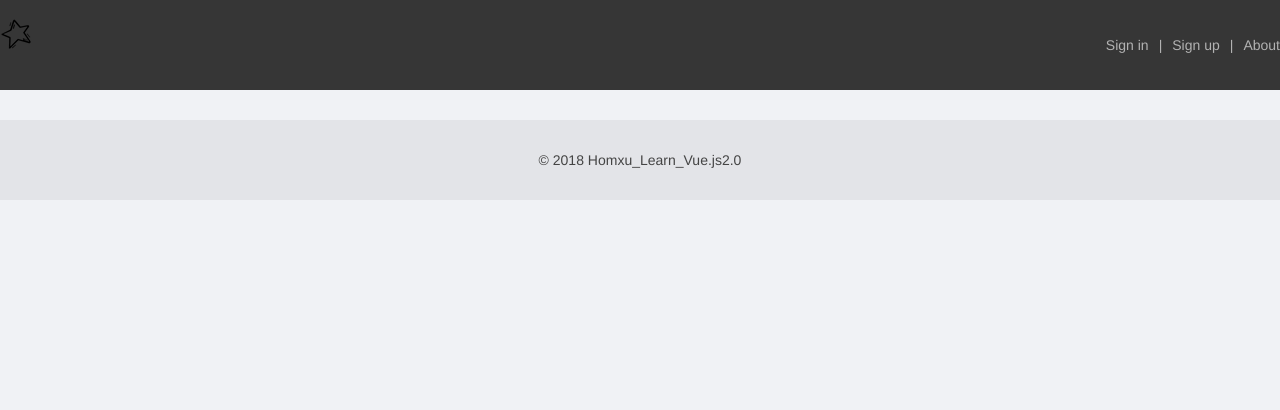
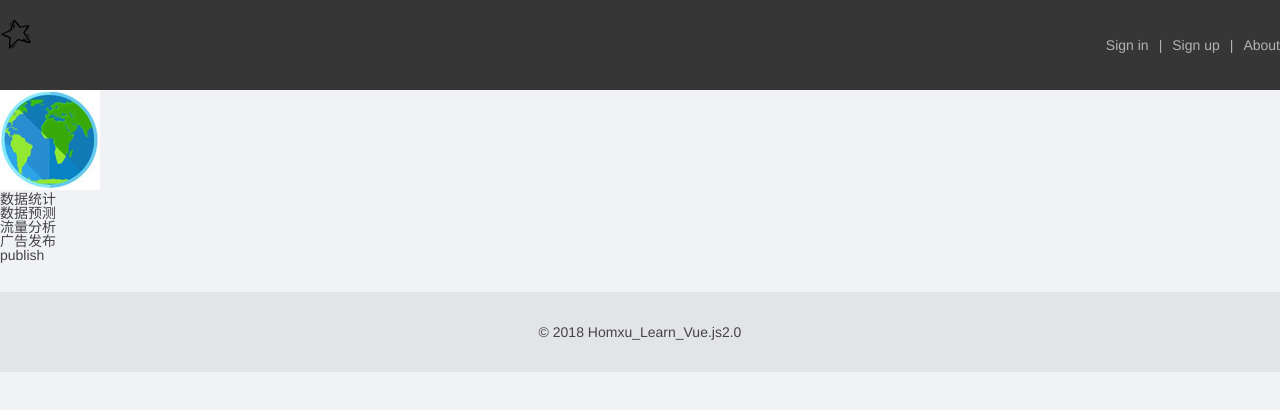
Before and after one commit to homxuwang/vue_sell_project, a Vue app in the folder vue-sell/: page /detail/publish in a window 1280 px wide. Shown: the top 410 px of the page. Built offline with nearby package versions, Linux system fonts and the light colour scheme; what vue-resource would draw is missing.

Commit message:
搭建项目详情主页面的路由 添加四个vue文件 暂未添加样式

```diff
--- /dev/null
+++ b/vue-sell/src/pages/detail.vue
@@ -0,0 +1,53 @@
+<template>
+  <div class="detail-wrap">
+    <div class="detail-left">
+      <div class="product-board">
+        <ul>
+          <img src="../assets/images/1.png"/>
+          <li v-for="itme in products">{{ itme.name }}</li>
+        </ul>
+      </div>
+    </div>
+    <div class="detail-right">
+      <keep-alive>
+        <router-view></router-view>
+      </keep-alive>
+    </div>
+  </div>
+</template>
+
+<script>
+  export default {
+    data () {
+      return {
+        products: [
+        {
+          name: '数据统计',
+          path: 'count',
+          active: false
+        },
+        {
+          name: '数据预测',
+          path: 'forecast',
+          active: false
+        },
+        {
+          name: '流量分析',
+          path: 'analysis',
+          active: false
+        },
+        {
+          name: '广告发布',
+          path: 'publish',
+          active: false
+        }
+      ]
+      }
+
+    }
+  }
+</script>
+
+<style scoped>
+
+</style>
--- /dev/null
+++ b/vue-sell/src/pages/detail/analysis.vue
@@ -0,0 +1,16 @@
+<template>
+  <div>analysis</div>
+</template>
+<script>
+  export default{
+   data (){
+    return {
+
+      }
+   }
+  }
+</script>
+
+<style scoped>
+
+</style>
--- /dev/null
+++ b/vue-sell/src/pages/detail/count.vue
@@ -0,0 +1,16 @@
+<template>
+  <div>count</div>
+</template>
+<script>
+  export default{
+   data (){
+    return {
+
+      }
+   }
+  }
+</script>
+
+<style scoped>
+
+</style>
--- /dev/null
+++ b/vue-sell/src/pages/detail/forecast.vue
@@ -0,0 +1,16 @@
+<template>
+  <div>forecast</div>
+</template>
+<script>
+  export default{
+   data (){
+    return {
+
+      }
+   }
+  }
+</script>
+
+<style scoped>
+
+</style>
--- /dev/null
+++ b/vue-sell/src/pages/detail/publish.vue
@@ -0,0 +1,16 @@
+<template>
+  <div>publish</div>
+</template>
+<script>
+  export default{
+   data (){
+    return {
+
+      }
+   }
+  }
+</script>
+
+<style scoped>
+
+</style>
```
Also changed, not shown: vue-sell/src/router/index.js (+27 -0 lines).
